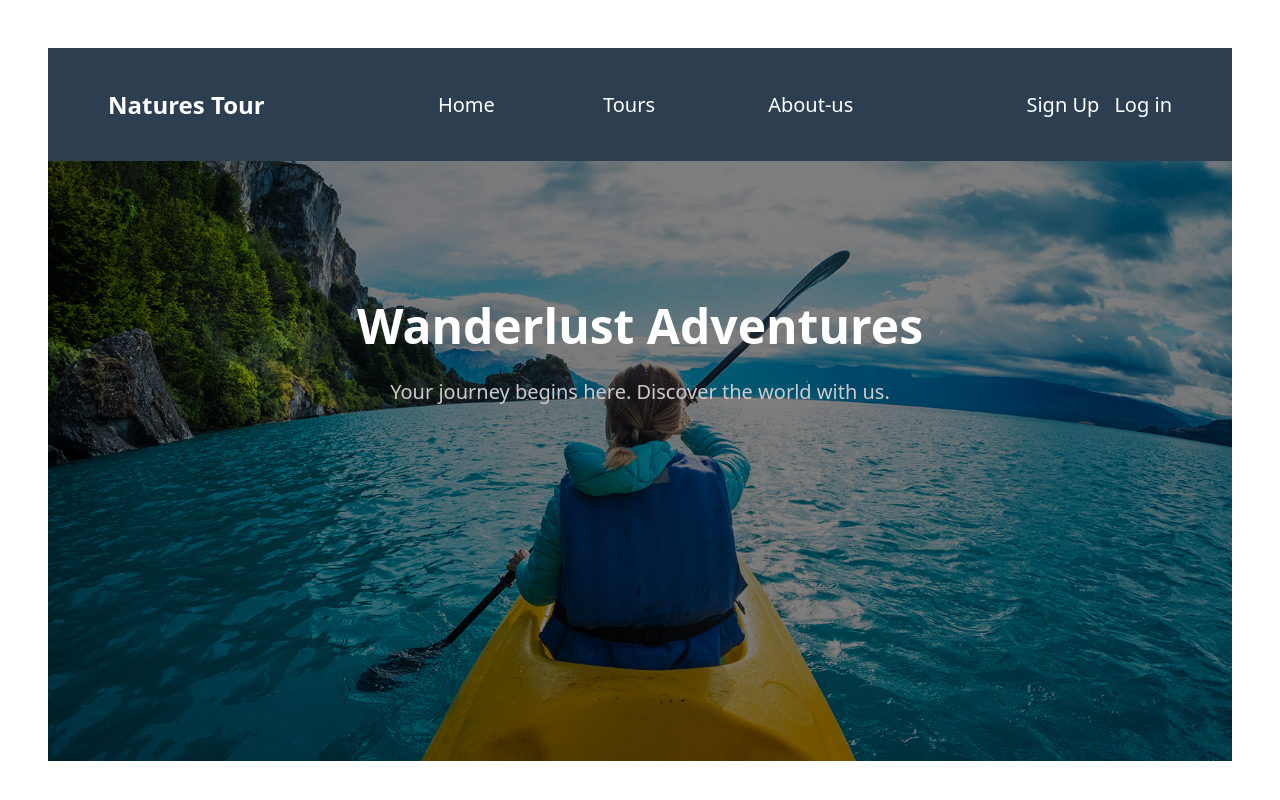
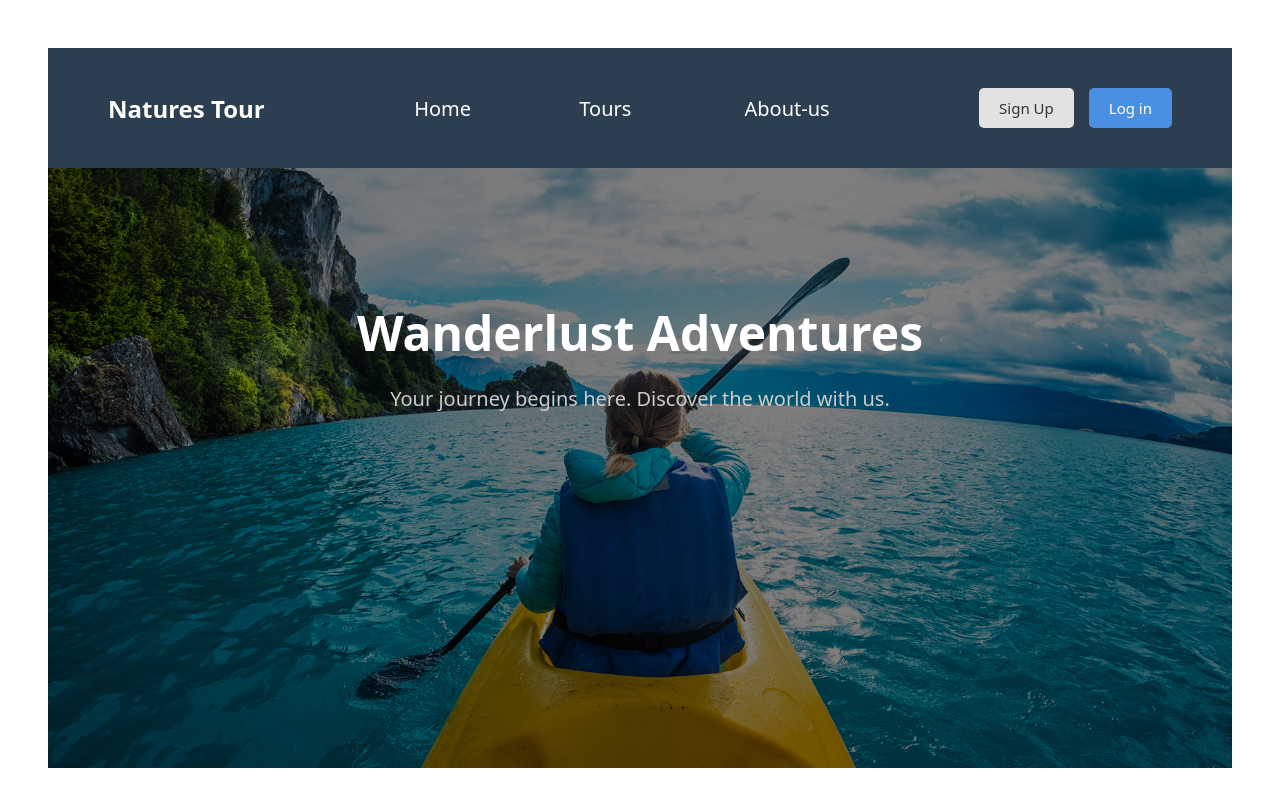
Before and after one commit to eshpulat/natures-project, a React (Vite) app in the folder natures/: page / in a window 1280 px wide. Shown: the top 800 px of the page. Built offline with nearby package versions, Linux system fonts and the light colour scheme.

Commit message:
Add Tour detail

```diff
--- a/natures/src/App.jsx
+++ b/natures/src/App.jsx
@@ -5,6 +5,8 @@ import Tours, { loader as tourLoader } from "./ui/Tours";
 import About from "./ui/About";
 import Signup from "./ui/Signup";
 import Login from "./ui/Login";
+import GetTour from "./ui/TourDetales";
+import TourDetails from "./ui/TourDetales";
 
 const router = createBrowserRouter([
     {
@@ -30,6 +32,10 @@ const router = createBrowserRouter([
             {
                 path: "/login",
                 element: <Login />
+            },
+            {
+                path: "/tours/:id",
+                element: <TourDetails />
             }
         ]
     }
--- a/natures/src/css/header.css
+++ b/natures/src/css/header.css
@@ -34,20 +34,41 @@ header {
     color: #868e96;
 }
 
-.header-username {
+/***********  Button   **************/
+
+.auth-buttons {
     display: flex;
-    justify-content: space-between;
+    justify-content: center;
+    gap: 15px;
 }
 
-.header-login {
-    font-size: 20px;
-    color: white;
+.auth-button {
+    padding: 10px 20px;
+    font-size: 15px;
+    font-weight: 500;
+    border: none;
+    border-radius: 5px;
+    cursor: pointer;
+    transition: 0.3s ease;
     text-decoration: none;
 }
 
-.header-signup {
-    font-size: 20px;
+/* Login Button Style */
+.auth-button.login {
+    background-color: #4a90e2;
     color: white;
-    text-decoration: none;
-    margin-left: 15px;
 }
+
+.auth-button.login:hover {
+    background-color: #357bd8;
+}
+
+/* Signup Button Style */
+.auth-button.signup {
+    background-color: #e2e2e2;
+    color: #333;
+}
+
+.auth-button.signup:hover {
+    background-color: #ccc;
+}
--- /dev/null
+++ b/natures/src/css/tourDetail.css
@@ -0,0 +1,52 @@
+.tour-details {
+    padding: 2rem;
+    max-width: 800px;
+    margin: 0 auto;
+    font-family: "Segoe UI", Tahoma, Geneva, Verdana, sans-serif;
+    line-height: 1.6;
+}
+
+.tour-title {
+    font-size: 2rem;
+    margin-bottom: 1rem;
+    text-align: center;
+}
+
+.tour-main-image {
+    width: 100%;
+    max-height: 400px;
+    object-fit: cover;
+    border-radius: 10px;
+    margin-bottom: 1rem;
+}
+
+.tour-info {
+    margin-bottom: 1rem;
+}
+
+.tour-gallery {
+    margin-top: 2rem;
+}
+
+.tour-gallery-title {
+    font-size: 1.2rem;
+    margin-bottom: 0.5rem;
+}
+
+.tour-gallery-images {
+    display: flex;
+    flex-wrap: wrap;
+    gap: 1rem;
+}
+
+.tour-gallery-images img {
+    width: 200px;
+    height: auto;
+    object-fit: cover;
+    border-radius: 6px;
+    transition: transform 0.2s ease;
+}
+
+.tour-gallery-images img:hover {
+    transform: scale(1.05);
+}
--- a/natures/src/ui/Header.jsx
+++ b/natures/src/ui/Header.jsx
@@ -26,11 +26,11 @@ function Header() {
                 </Link>
             </nav>
 
-            <div className="header-username">
-                <Link className="header-login" to="/signup">
+            <div className="auth-buttons">
+                <Link className="auth-button signup" to="/signup">
                     Sign Up
                 </Link>
-                <Link className="header-signup" to="/login">
+                <Link className="auth-button login" to="/login">
                     Log in
                 </Link>
             </div>
--- /dev/null
+++ b/natures/src/ui/TourDetales.jsx
@@ -0,0 +1,62 @@
+import { useParams } from "react-router-dom";
+import { useEffect, useState } from "react";
+import "../css/tourDetail.css";
+
+function TourDetails() {
+    const { id } = useParams();
+    const [tour, setTour] = useState(null);
+
+    useEffect(() => {
+        fetch(`http://localhost:3000/api/v1/tours/${id}`)
+            .then((res) => res.json())
+            .then((data) => {
+                setTour(data.data.data);
+            });
+    }, [id]);
+
+    if (!tour) return <div>Loading...</div>;
+
+    return (
+        <div className="tour-details">
+            <h1 className="tour-title">{tour.name}</h1>
+            <img
+                className="tour-main-image"
+                src={`/tours/${tour.imageCover}`}
+                alt={tour.name}
+            />
+            <div className="tour-info">
+                <p>
+                    <strong>Summary:</strong> {tour.summary}
+                </p>
+                <p>
+                    <strong>Description:</strong> {tour.description}
+                </p>
+                <p>
+                    <strong>Rating:</strong> {tour.ratingsAverage}
+                </p>
+                <p>
+                    <strong>Difficulty:</strong> {tour.difficulty}
+                </p>
+                <p>
+                    <strong>Price:</strong> ${tour.price}
+                </p>
+            </div>
+            {Array.isArray(tour.images) && (
+                <div className="tour-gallery">
+                    <h2 className="tour-gallery-title">Gallery</h2>
+                    <div className="tour-gallery-images">
+                        {tour.images.map((img, index) => (
+                            <img
+                                key={index}
+                                src={`/tours/${img}`}
+                                alt={`Tour image ${index + 1}`}
+                            />
+                        ))}
+                    </div>
+                </div>
+            )}
+        </div>
+    );
+}
+
+export default TourDetails;
--- a/natures/src/ui/Tours.jsx
+++ b/natures/src/ui/Tours.jsx
@@ -1,6 +1,7 @@
-import { useLoaderData } from "react-router-dom";
+import { useLoaderData, useNavigate } from "react-router-dom";
 import { getTours } from "../services/apiTours";
 import "../css/tours.css";
+import GetTour from "./TourDetales";
 
 function Tours() {
     const tours = useLoaderData();
@@ -20,9 +21,15 @@ export async function loader() {
     return tours;
 }
 
-function TourItem({ tour }) {
-    const { name, ratingsAverage, imageCover, difficulty, price, summary } =
+export function TourItem({ tour }) {
+    const { id, name, ratingsAverage, imageCover, difficulty, price, summary } =
         tour;
+    const navigate = useNavigate();
+
+    const handleClick = () => {
+        console.log("Tour ID:", id);
+        navigate(`/tours/${tour._id}`);
+    };
 
     return (
         <li>
@@ -33,7 +40,9 @@ function TourItem({ tour }) {
                 <p>Rating: {ratingsAverage}</p>
                 <p>Difficulty: {difficulty}</p>
                 <p>Price: ${price}</p>
-                <button className="review-btn">Review Tour</button>
+                <button onClick={handleClick} className="review-btn">
+                    Review Tour
+                </button>
             </div>
         </li>
     );
```
